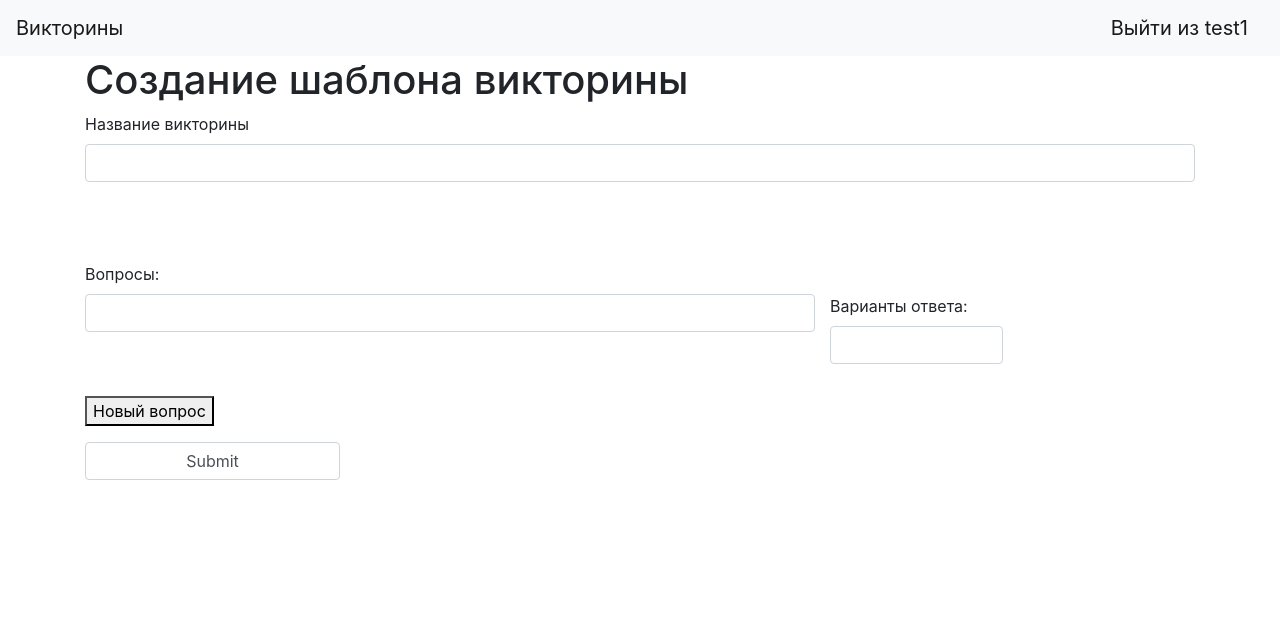
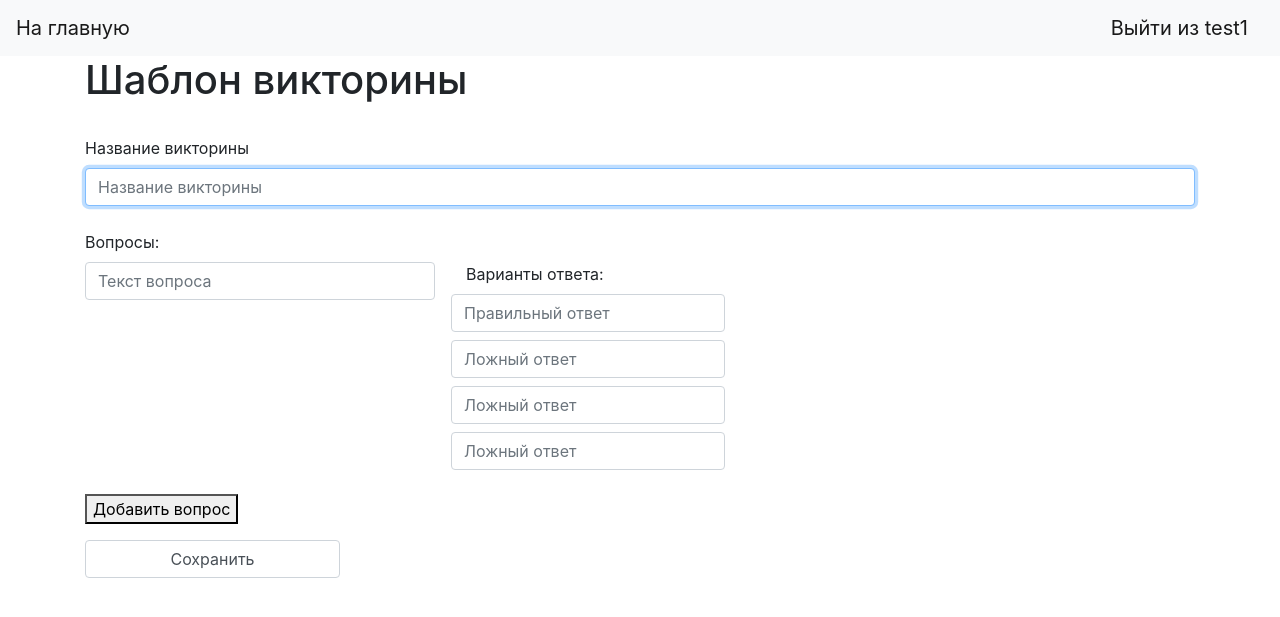
Before and after one commit to Sharomov22/quiz, a Flask app: page /new_quiz in a window 1280 px wide. Shown: the top 617 px of the page. Run offline with Flask 3, Linux system fonts and the light colour scheme; a user stored in the database is signed in; some libraries are stand-ins or nearby versions.

Commit message:
Изменение динамичной формы + по мелочам(я поломал форму (((( )

```diff
--- a/data/quiz_templates.py
+++ b/data/quiz_templates.py
@@ -8,6 +8,7 @@ class Quiz_templates(SqlAlchemyBase):
     __tablename__ = 'quiz_templates'
 
     id = sqlalchemy.Column(sqlalchemy.Integer, primary_key=True, autoincrement=True)
+    title = sqlalchemy.Column(sqlalchemy.String, nullable=True)
     content = sqlalchemy.Column(sqlalchemy.JSON, nullable=True)
     user_id = sqlalchemy.Column(sqlalchemy.Integer, sqlalchemy.ForeignKey("users.id"))
     user = orm.relationship('User')
--- a/forms/new_quiz_form.py
+++ b/forms/new_quiz_form.py
@@ -4,13 +4,13 @@ from wtforms import  SubmitField
 from wtforms.validators import DataRequired
 
 
-class PhoneForm(FlaskForm):
+class QuizForm(FlaskForm):
     class Meta:
-        csrf = False  # это подформа, csrf не нужен
+        csrf = False
     question = StringField('Вопрос', validators=[DataRequired()])
-    answer = StringField('Ответ', validators=[DataRequired()])
+    answer = FieldList(StringField('Ответ', validators=[DataRequired()]), min_entries=4)
 
 class NewQuizForm(FlaskForm):
     title = StringField('Название викторины', validators=[DataRequired()])
-    questions = FieldList(FormField(PhoneForm), min_entries=1)
+    content = FieldList(FormField(QuizForm), min_entries=1)
     submit = SubmitField('Применить')
--- a/main.py
+++ b/main.py
@@ -5,12 +5,14 @@ from forms.room_form import RoomForm
 from forms.register_form import RegisterForm
 from forms.new_quiz_form import NewQuizForm
 from data.users import User
+from data.rooms import Rooms
+from data.quiz_templates import Quiz_templates
 from flask_login import login_user, LoginManager, logout_user, login_required, current_user
 
 app = Flask(__name__)
 login_manager = LoginManager()
 login_manager.init_app(app)
-app.config['SECRET_KEY'] = 'yandexlyceum_secret_key'
+app.config['SECRET_KEY'] = 'yandexlyceum_secret_key22'
 
 
 def main():
@@ -22,7 +24,7 @@ def main():
         form = RoomForm()
         if form.validate_on_submit():
             return redirect(f'/room{form.password}')
-        return render_template('index.html', title='Главная', form=form)
+        return render_template('index.html', form=form)
 
     @login_manager.user_loader
     def load_user(user_id):
@@ -47,25 +49,25 @@ def main():
             return render_template('login.html',
                                    message="Неправильный логин или пароль",
                                    form=form)
-        return render_template('login.html', title='Авторизация', form=form)
+        return render_template('login.html', form=form)
 
     @app.route('/register', methods=['GET', 'POST'])
     def reqister():
         form = RegisterForm()
         if form.validate_on_submit():
+            error_answer = ''
             if form.password.data != form.password_again.data:
-                return render_template('register.html', title='Регистрация',
-                                       form=form,
-                                       message="Пароли не совпадают")
-            db_sess = db_session.create_session()
-            if db_sess.query(User).filter(User.login == form.login.data).first():
-                return render_template('register.html', title='Регистрация',
-                                       form=form,
-                                       message="Такой пользователь уже есть")
-            if len(form.password) > 32 or len(form.login) > 32 or len(form.nickname) > 32:
-                return render_template('register.html', title='Регистрация',
-                                       form=form,
-                                       message="Превышен лимит в 32 символа на строку")
+                error_answer = 'Пароли не совпадают'
+            else:
+                db_sess = db_session.create_session()
+            if not error_answer and db_sess.query(User).filter(User.login == form.login.data).first():
+                error_answer = "Такой пользователь уже есть"
+            if len(form.password.data) > 32 or len(form.login.data) > 32 or len(form.nickname.data) > 32:
+                error_answer = "Превышен лимит в 32 символа на строку"
+            if len(form.password.data) < 8:
+                error_answer = "Пароль должен быть длинной не менее 8 символов"
+            if error_answer:
+                return render_template('register.html', form=form, message=error_answer)
             user = User(
                 nickname=form.nickname.data,
                 login=form.login.data,
@@ -74,21 +76,27 @@ def main():
             db_sess.add(user)
             db_sess.commit()
             return redirect('/login')
-        return render_template('register.html', title='Регистрация', form=form)
+        return render_template('register.html', form=form)
 
     @app.route('/new_quiz', methods=['GET', 'POST'])
     @login_required
     def new_quiz():
         form = NewQuizForm()
-        if request.method == 'POST':
-            for number, type_ in zip(
-                    request.form.getlist('question'),
-                    request.form.getlist('answer')
-            ):
-                if number:
-                    print(f'Phone number: {number} ({type_})')
-        return render_template('new_quiz.html', title='Добавление викторины',
-                               form=form)
+        if form.validate_on_submit():
+            db_sess = db_session.create_session()
+            quiz = Quiz_templates()
+            quiz.title = form.title.data
+            quiz.content = form.content.data
+            current_user.quiz.append(quiz)
+            db_sess.merge(current_user)
+            db_sess.commit()
+            for question in form.content.data:
+                if len(set(i for i in question["answer"])) != len([i for i in question["answer"]]):
+                    return render_template('new_quiz.html',
+                                           message='Варианты ответа должны отличаться', form=form)
+                else:
+                    pass
+        return render_template('new_quiz.html', form=form)
 
     app.run(port=8080, host='127.0.0.1')
 
--- a/templates/base.html
+++ b/templates/base.html
@@ -12,7 +12,7 @@
 <body>
 <header>
     <nav class="navbar navbar-light bg-light">
-        <a class="navbar-brand" href="#">Викторины</a>
+        <a class="navbar-brand" href="/index">На главную</a>
         {% if current_user.is_authenticated %}
     <a class="navbar-brand" href="/logout">Выйти из {{ current_user.login }}</a>
 {% else %}
--- /dev/null
+++ b/templates/macros.html
@@ -0,0 +1,15 @@
+{% macro quiz(field, label, autofocus, placeholder) %}
+  {% if label %}
+    {{ field.label(class='form-label') }}
+  {% endif %}
+  {% if autofocus %}
+    {{ field(class='form-control' + (' is-invalid' if field.errors else ''), autofocus="true", placeholder=placeholder) }}
+  {% else %}
+    {{ field(class='form-control' + (' is-invalid' if field.errors else ''), placeholder=placeholder) }}
+  {% endif %}
+  {% for error in field.errors %}
+    <div class="alert alert-danger" role="alert">
+        {{ error }}
+    </div>
+  {% endfor %}
+{% endmacro %}
--- a/templates/new_quiz.html
+++ b/templates/new_quiz.html
@@ -1,74 +1,79 @@
 {% extends "base.html" %}
+{% import 'macros.html' as macros %}
 
 {% block content %}
-<form action="" method="post">
-    <h1>Создание шаблона викторины</h1>
+<h1>Шаблон викторины</h1><br>
+<form action="" method="post" novalidate>
     {{ form.hidden_tag() }}
-    <p>
-        {{ form.title.label }}<br>
-        {{ form.title(class="form-control") }}<br>
-        {% for error in form.title.errors %}
-            <p class="alert alert-danger" role="alert">
-                {{ error }}
-            </p>
-        {% endfor %}
-    <form>
-        <p>
-            <label
-
-        </p>
-    </form>
-    <div class="mb-3">
-      <label for="question" class="form-label">Вопросы:</label>
-      <div id="questionFields">
-        <div class="questionField">
-          <div class="row mb-2">
-            <div class="col-8">
-              <input type="text" class="form-control" name="question" />
-            </div>
+    <div class="mb-4">
+        {{ macros.quiz(form.title, true, true, "Название викторины") }}
+        </div>
+    <div class="mb-8">
+          <label for="questionFields" class="form-label">Вопросы:</label>
+          <div id="questionFields">
+              {% for question in form.content.entries %}
+            <div class="questionField">
+                <div class="row mb-2">
+                    <div class="col-4">
+                    {{ macros.quiz(question.form.question, false, false, "Текст вопроса") }}
+                    </div>
+        <div class="ml-3">
             <div class="mb-3">
-      <label for="answer" class="form-label">Варианты ответа:</label>
-      <div id="answerFields">
+        <label for="answerFields" class="form-label">Варианты ответа:</label>
+        <div id="answerFields">
+            {% for answer in question.form.answer %}
         <div class="answerField">
           <div class="row mb-2">
-            <div class="col-8">
-              <input type="text" class="form-control" name="answer" />
+            <div class="col-">
+                {% if answer == question.form.answer[0] %}
+              {{ macros.quiz(answer, false, false, "Правильный ответ") }}
+                {% else %}
+              {{ macros.quiz(answer, false, false, "Ложный ответ") }}
+                {% endif %}
             </div>
           </div>
         </div>
+            {% endfor %}
       </div>
           </div>
+       </div>
         </div>
+        </div>
+          {% endfor %}
       </div>
-          </div>
+        <div class="mb-3">
       <div class="form-text">
-        <button onclick="addQuestion()">Новый вопрос</button>
+        <button type="button" onclick="addQuestion()">Добавить вопрос</button>
       </div>
+        </div>
     </div>
     <div class="row form-group">
       <div class="col-3">
-        <input type="submit" class="form-control" value="Submit" />
+        <input type="submit" class="form-control" value="Сохранить" />
       </div>
     </div>
     </form>
+{% if message %}
+    <div class="alert alert-warning" role="alert"> {{ message }}</div>
+{% endif %}
 <script>
       function addQuestion() {
         const firstQuestion = document.querySelector('.questionField');
         const newQuestion = document.createElement('div');
-        newQuestion.classList.add('StringField');
+        newQuestion.classList.add('questionField');
         newQuestion.innerHTML = firstQuestion.innerHTML;
+        const newIndex = document.querySelectorAll('.questionField').length;
+        const question = newQuestion.querySelector('#content-0-question');
+        question.id = 'content-${newIndex}-question';
+        question.name = question.id;
+        question.value = '';
+        const answer = newQuestion.querySelector('#content-0-answer');
+        answer.id = 'content-${newIndex}-answer';
+        answer.name = answer.id;
+        answer.value = ['', '', '', ''];
         document.getElementById('questionFields').appendChild(newQuestion);
         document.querySelector('.questionField:last-child input').focus();
         return false;
       }
-    function addAnswer() {
-        const firstAnswer = document.querySelector('.questionField');
-        const newAnswer = document.createElement('div');
-        newAnswer.classList.add('StringField');
-        newAnswer.innerHTML = firstAnswer.innerHTML;
-        document.getElementById('answerFields').appendChild(newAnswer);
-        document.querySelector('.answerField:last-child input').focus();
-        return false;
-      }
     </script>
 {% endblock %}
```
Also changed, not shown: data/__all_models.py (line endings or trailing spaces), db/quiz.db.
